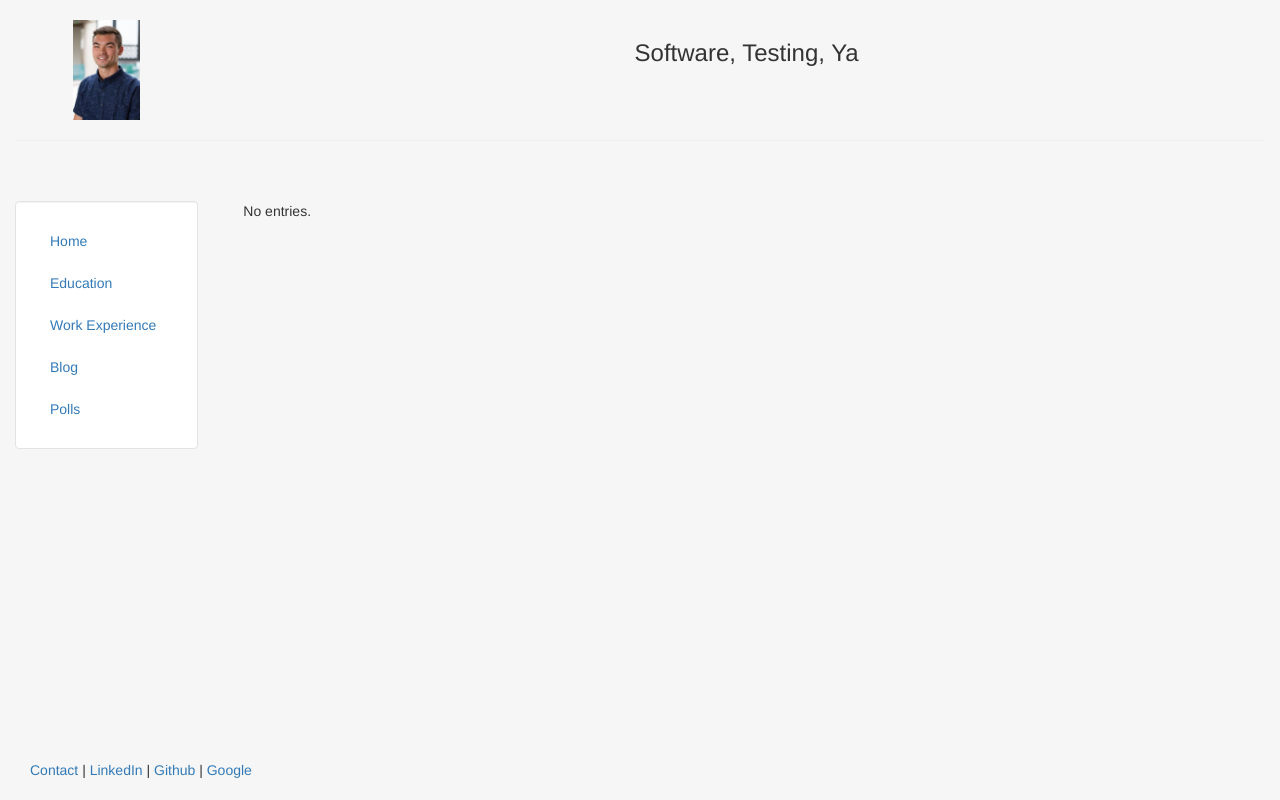
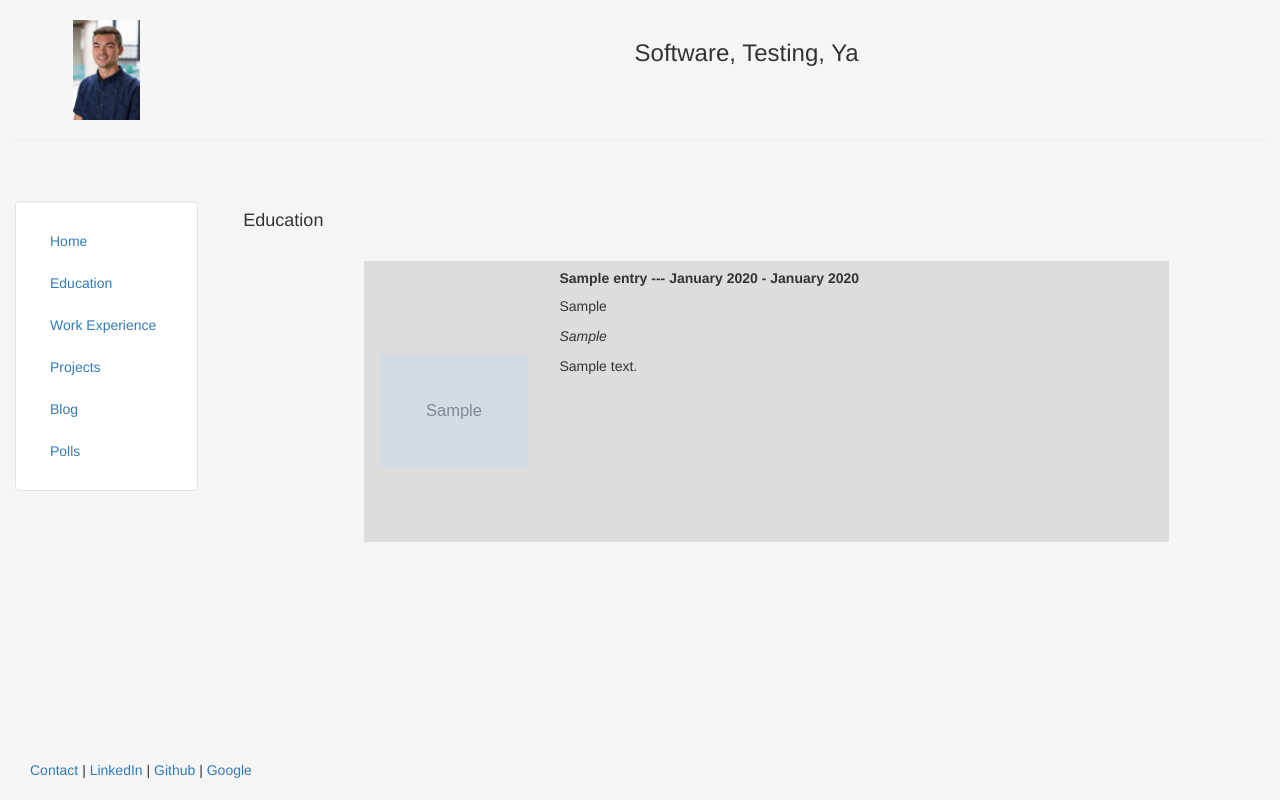
Before and after one commit to zribera18/django-portfolio-site, a Django app: page /education/ in a window 1280 px wide. Run offline with Django 3.2, Linux system fonts and the light colour scheme; tables that the repository leaves empty hold one stand-in row (values such as "Sample post"); grey boxes marked "Sample" are stand-in pictures; some libraries are stand-ins or nearby versions.

Commit message:
added location field, drop down for categories, and css file

```diff
--- a/myproject/urls.py
+++ b/myproject/urls.py
@@ -22,7 +22,5 @@ urlpatterns = [
 	path('blog/', include('blog.urls')),
     path('polls/', include('polls.urls')),
     path('admin/', admin.site.urls),
-#	path('education/', include('personal.urls')),
-#	path('contact/', include('personal.urls')),
 	path('', include('personal.urls')),
 ] + static(settings.MEDIA_URL, document_root=settings.MEDIA_ROOT)
--- a/personal/admin.py
+++ b/personal/admin.py
@@ -7,13 +7,14 @@ class EntryAdmin(admin.ModelAdmin):
 	fieldsets = [
 		(None, {'fields': ['title']}),
 		('Position', {'fields': ['position']}),
+		('Location', {'fields': ['location']}),
 		('Category', {'fields': ['category']}),
 		('Body', {'fields': ['body']}),
 		('Date information', {'fields': ['start_date', 'end_date' ]}),
 		('Image', {'fields': ['entry_image']}),
 	]
 
-	list_display = ('title', 'body', 'start_date')
+	list_display = ('title', 'category', 'location', 'position', 'start_date')
 	list_filter = ['start_date']
 
 admin.site.register(Entry, EntryAdmin)
--- a/personal/models.py
+++ b/personal/models.py
@@ -7,10 +7,18 @@ def get_upload_path(instance, filename):
 	return os.path.join(
 		instance.category, instance.title, filename)
 
+CATEGORIES = (
+	('Education', 'Education'),
+	('Work Experience', 'Work Experience'),
+	('Projects', 'Projects'),
+	('Ya', 'Ya'),
+)
+
 class Entry(models.Model):
 	title = models.CharField(max_length=140)
 	position = models.CharField(max_length=140, blank=True)
-	category = models.CharField(max_length=140)
+	location = models.CharField(max_length=140, blank=True)
+	category = models.CharField(max_length=140, choices=CATEGORIES)
 	body = models.TextField()
 	start_date = models.DateTimeField('start date')
 	end_date = models.DateTimeField('end date')
--- /dev/null
+++ b/personal/static/personal/css/custom-css.css
@@ -0,0 +1,30 @@
+.equal{
+	display: table-row;
+	table-layout: fixed;
+}
+
+.row.equal > div {
+	background-color: #ddd;
+}
+
+@media (min-width: 768px){
+	.row.equal > div {
+		display: table-cell;
+		float: none;
+		}
+}
+
+img.center {
+	display: block;
+	margin-left: auto;
+	margin-right: auto;
+	margin-top: 50%;
+	margin-bottom: 50%;
+}
+
+.helper {
+	display: inline-block;
+	height: 100%;
+	vertical-align: middle;
+	top: 50%;
+}
--- a/personal/templates/personal/header.html
+++ b/personal/templates/personal/header.html
@@ -5,7 +5,9 @@
 	<title> Zach Ribera </title>
 	<meta charset="utf-8" />
 	{% load staticfiles %}
-	<link rel="stylesheet" href="{% static 'blog/css/bootstrap.min.css' %}" type="text/css"/>
+<!--	<link rel="stylesheet" href="{% static 'personal/css/bootstrap.min.css' %}" type="text/css"/> -->
+	<link rel="stylesheet" href="https://maxcdn.bootstrapcdn.com/bootstrap/3.3.7/css/bootstrap.min.css">
+	<link rel="stylesheet" href="{% static 'personal/css/custom-css.css' %}" type="text/css" />
 	<meta name="viewport" content="width=device-width, initial-scale=1.0">
 
 	<style type = "text/css">
@@ -43,6 +45,7 @@
 						<li><a href='/'>Home</a></li>
 						<li><a href='/education'>Education</a></li>
 						<li><a href='/experience'>Work Experience</a></li>
+						<li><a href='/projects'>Projects</a></li>
 						<li><a href='/blog/'>Blog</a></li>
 						<li><a href='/polls/'>Polls</a></li>
 					</ul>
--- a/personal/templates/personal/resume.html
+++ b/personal/templates/personal/resume.html
@@ -1,20 +1,34 @@
 {% extends "personal/header.html" %}
 {% load static %}
+{% load staticfiles %}
 
 {% block content %}
 {%if entry_list %}
 	<h4> {{entry_list.0.category}} </h4>
-	<ul>
+	<br>
 	{% for entry in entry_list %}
-		{% if entry.entry_image %}
-			<p> <img src="{{ entry.entry_image.url  }}" width = "200" height = "200"></img></p>
-		{% endif %}
-
-		<li>{{ entry.title }} --- {{ entry.start_date|date:"F Y" }} - {{ entry.end_date|date:"F Y"  }}</a></li>
-		<p> {{ entry.position }} </p>
-		<p> {{ entry.body }}</p>
+		<ul>
+			<body class="body">
+				<div class="container-fluid" >
+					<div class = "row equal">
+						<div class="col-sm-2">
+<!--							<center> -->
+						        {% if entry.entry_image %}
+									<span class="helper"></span><img class="center" src="{{ entry.entry_image.url  }}" style='max-height:150px; max-width:150px;' align="middle" ></img>
+						        {% endif %}
+<!--							</center> -->
+						</div>
+						<div class="col-sm-8">
+							<p><h5><b> {{ entry.title }} --- {{ entry.start_date|date:"F Y" }} - {{ entry.end_date|date:"F Y"  }} </b></h5></p>
+							<p> {{ entry.position }} </p>
+							<p><i> {{ entry.location}} </i></p>
+							<p> {{ entry.body | linebreaks }}</p>
+						</div>
+					</div>
+				</div>
+			</body>
+		</ul>
 	{% endfor %}
-	</ul>
 {% else %}
 	<p> No entries.</p>
 {% endif %}
--- a/personal/urls.py
+++ b/personal/urls.py
@@ -9,8 +9,6 @@ urlpatterns = [
 	path('contact/', views.contact, name='contact'),
 	path('education/', views.EducationView.as_view(), name='education'),
 	path('experience/', views.ExperienceView.as_view(), name='experience'),
+	path('projects/', views.ProjectView.as_view(), name='projects'),
 	path('', views.index, name='index'),
 	]
-
-#urlpatterns += staticfiles_urlpatterns()
-#urlpatterns += static(settings.MEDIA_URL, document_root=settings.MEDIA_ROOT)
--- a/personal/views.py
+++ b/personal/views.py
@@ -19,6 +19,12 @@ class ExperienceView(generic.ListView):
 	def get_queryset(self):
 		return Entry.objects.filter(category = 'Work Experience').order_by('-start_date')
 
+class ProjectView(generic.ListView):
+	model = Entry
+	template_name = 'personal/resume.html'
+	context_object_name = 'entry_list'
+	def get_queryset(self):
+		return Entry.objects.filter(category = 'Projects').order_by('-start_date')
 def index(request):
 	return render(request, 'personal/home.html')
 
```
Also changed, not shown: personal/migrations/0006_auto_20180703_1052.py (added).
